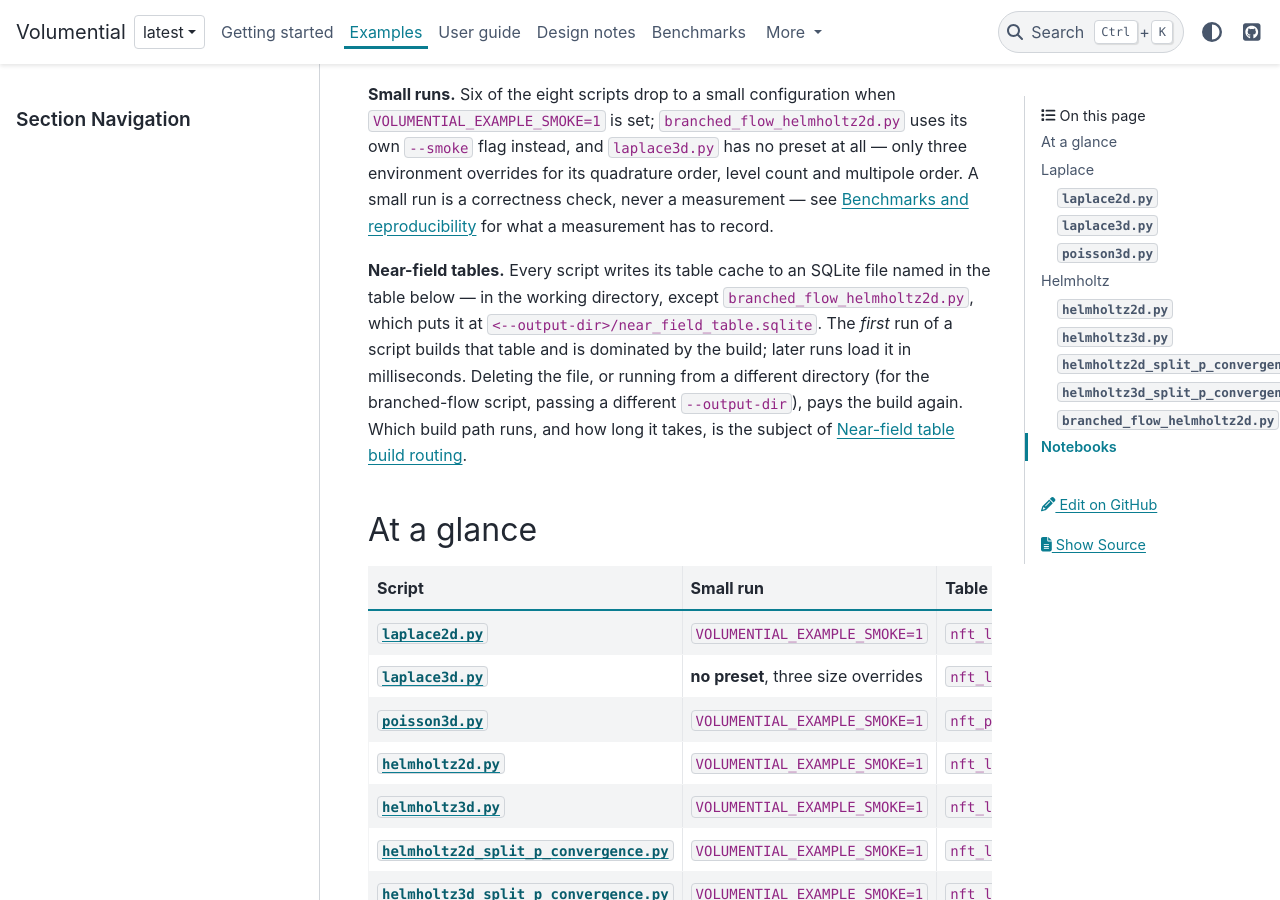
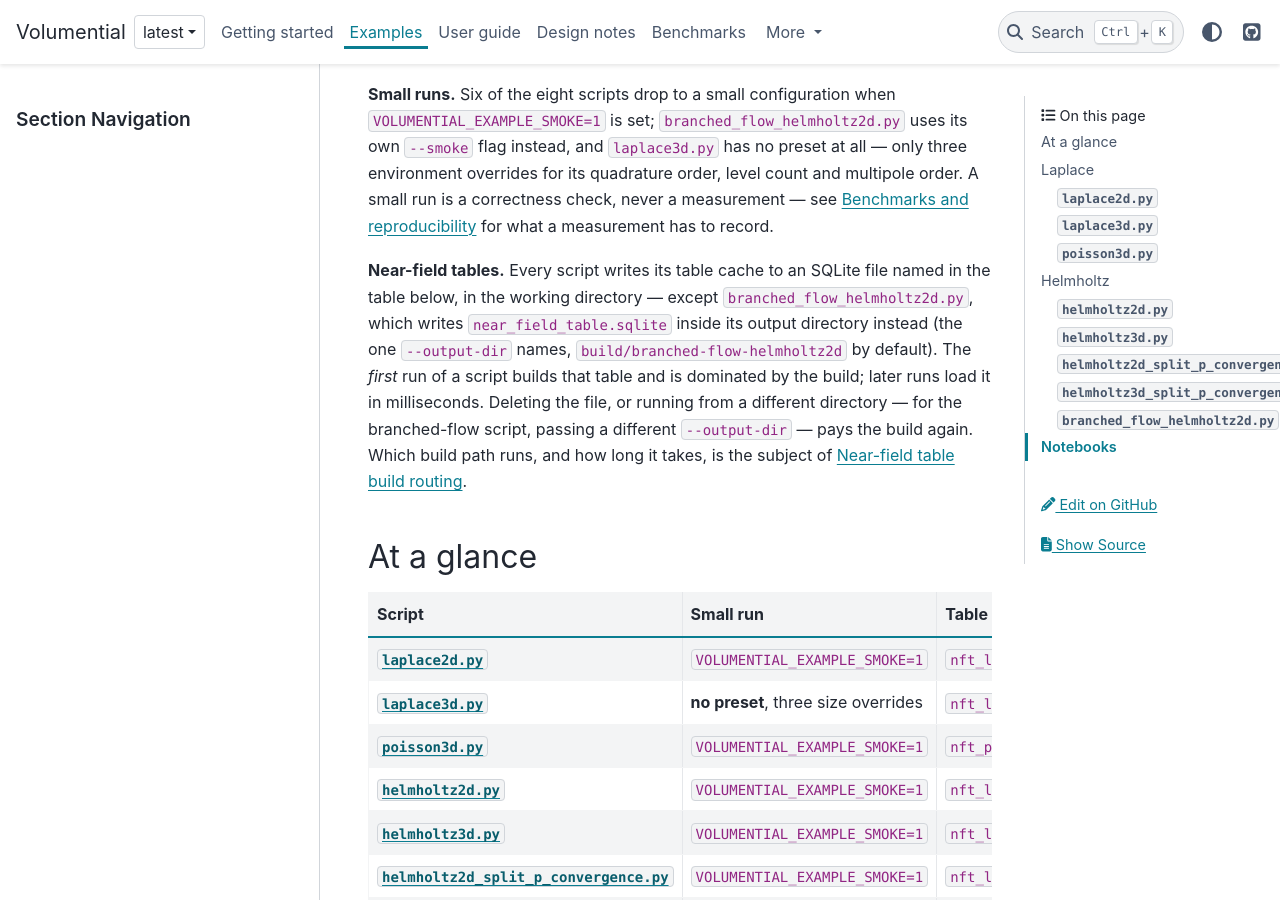
Before and after one commit to xywei/volumential, a Sphinx documentation site: the page built from doc/source/examples/index.md, in a window 1280 px wide and 900 px high, scrolled down 324 px. Built offline with Sphinx 7.4.7 and the PyData theme 0.15.4, drawn with Linux system fonts in a browser that asks for light colours.

Commit message:
docs: say where the branched-flow table goes without a placeholder
`<--output-dir>/near_field_table.sqlite` reads as a literal directory called
`--output-dir`. The sentence now names the file and the directory separately:
`near_field_table.sqlite` inside the script's output directory, the one
`--output-dir` names, `build/branched-flow-helmholtz2d` by default.

```diff
--- a/doc/source/examples/index.md
+++ b/doc/source/examples/index.md
@@ -16,13 +16,14 @@ multipole order. A small run is a correctness check, never a measurement — see
 {doc}`../benchmarks/index` for what a measurement has to record.
 
 **Near-field tables.** Every script writes its table cache to an SQLite file
-named in the table below — in the working directory, except
-`branched_flow_helmholtz2d.py`, which puts it at
-`<--output-dir>/near_field_table.sqlite`. The *first* run of a script builds
-that table and is dominated by the build; later runs load it in milliseconds.
-Deleting the file, or running from a different directory (for the branched-flow
-script, passing a different `--output-dir`), pays the build again. Which build
-path runs, and how long it takes, is the subject of
+named in the table below, in the working directory — except
+`branched_flow_helmholtz2d.py`, which writes `near_field_table.sqlite` inside
+its output directory instead (the one `--output-dir` names,
+`build/branched-flow-helmholtz2d` by default). The *first* run of a script
+builds that table and is dominated by the build; later runs load it in
+milliseconds. Deleting the file, or running from a different directory — for
+the branched-flow script, passing a different `--output-dir` — pays the build
+again. Which build path runs, and how long it takes, is the subject of
 {doc}`../user-guide/table-build-routing`.
 
 ## At a glance
```
